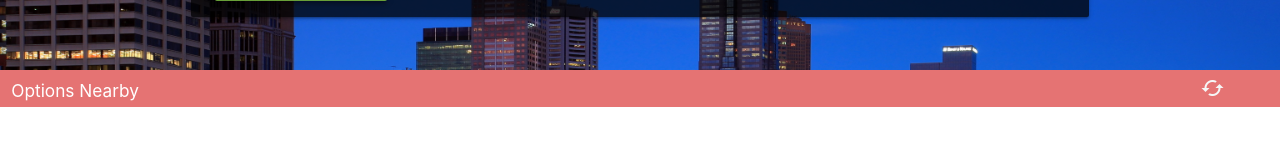
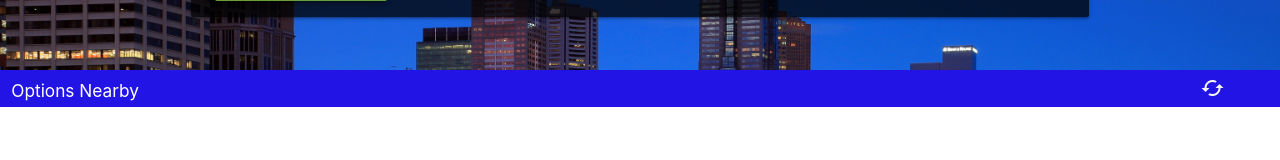
Before and after one commit to rossbrigoli/tripvibe, an Angular app: page /home in a window 1280 px wide. Shown: the part 244-404 px from the top of the page. Built offline with nearby package versions, Linux system fonts and the light colour scheme; no server answers.

Commit message:
🦩blue color 🦩

```diff
--- a/src/app/components/nearby/nearby.component.scss
+++ b/src/app/components/nearby/nearby.component.scss
@@ -70,7 +70,7 @@ ul.collection {
 }
 
 .list-header {
-    background-color: #e57373;
+    background-color: #2114e4;
     color: white;
 }
 
```
